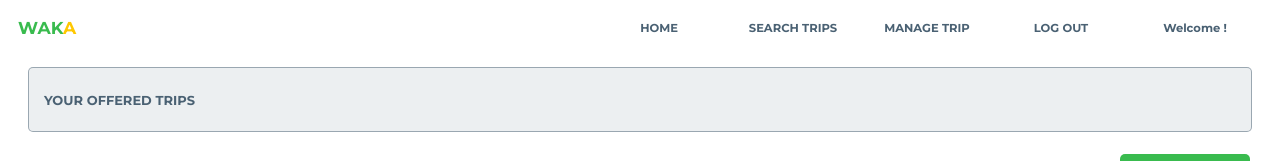
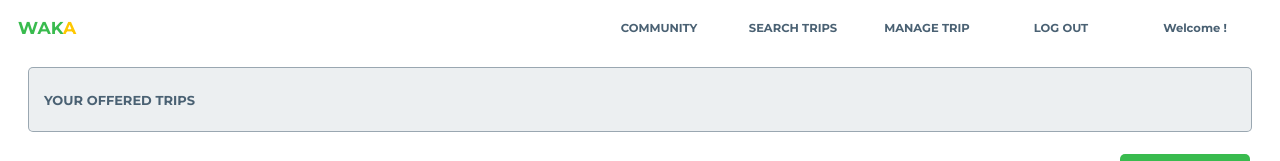
Before and after one commit to VeasnaHub/IOD-Capstone-Project, a React (Vite) app in the folder frontend/: page /offeredtrips in a window 1280 px wide. Shown: the top 161 px of the page. Built offline with nearby package versions, Linux system fonts and the light colour scheme; no server answers; a web font is replaced by a local one.

Commit message:
updated word home to community

```diff
--- a/frontend/src/components/LoggedNavBar.jsx
+++ b/frontend/src/components/LoggedNavBar.jsx
@@ -31,7 +31,7 @@ function LoggedNavBar() {
     <div className={`NavBarHome ${isMenuOpen ? "menu-open" : ""}`}>
       <Logo />
       <nav className={`nav-container ${isMenuOpen ? "menu-open" : ""}`}>
-        <button className="default-button">HOME</button>
+        <button className="default-button">COMMUNITY</button>
         <button className="default-button" onClick={() => navigate("/trips")}>
           SEARCH TRIPS
         </button>
```
